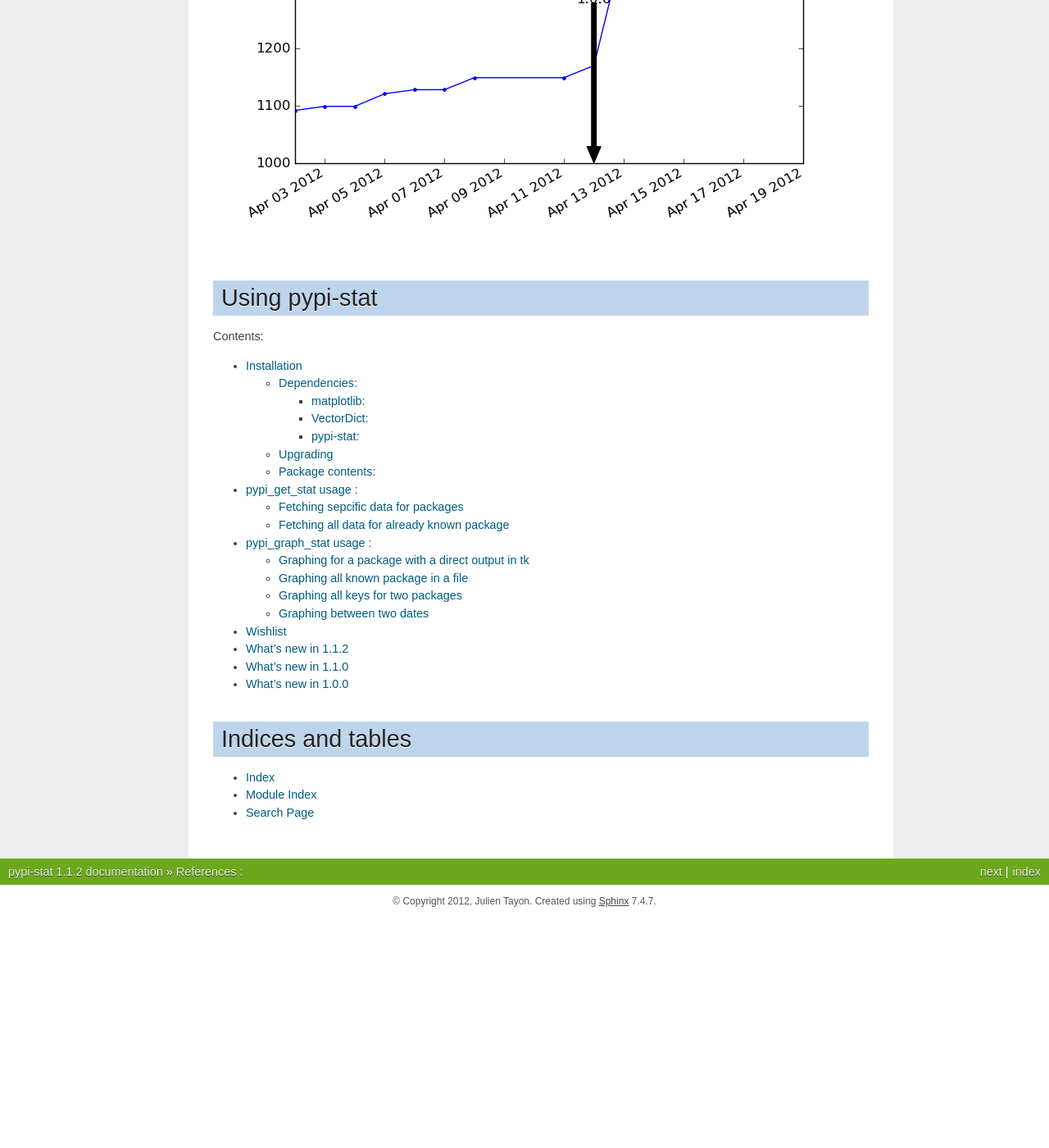
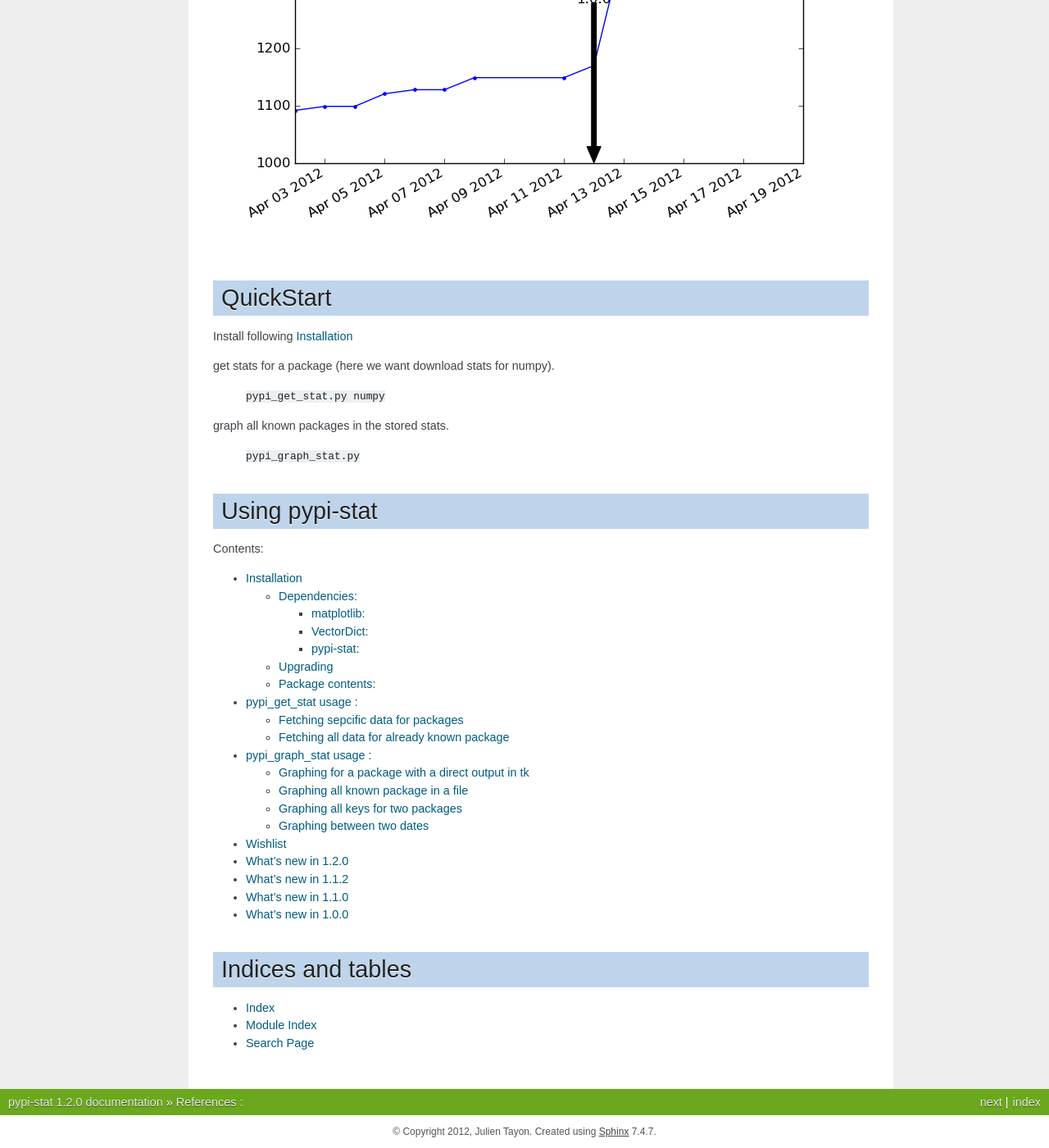
Before and after one commit to jul/pypi-stat, a Sphinx documentation site: the page built from docs/source/index.rst, in a window 1280 px wide and 1400 px high, scrolled down 1154 px. Shown: the whole window at 82% size. Built offline with Sphinx 7.4.7, drawn with Linux system fonts in a browser that asks for light colours; before the commit the page ends 2273 px from its top, so only the background shows below that; some of the changed text lies outside the part shown.

Commit message:
new version, new doc

```diff
--- a/docs/source/conf.py
+++ b/docs/source/conf.py
@@ -48,9 +48,9 @@ copyright = u'2012, Julien Tayon'
 # built documents.
 #
 # The short X.Y version.
-version = u'1.1.2'
+version = u'1.2.0'
 # The full version, including alpha/beta/rc tags.
-release = u'1.1.2'
+release = u'1.2.0'
 
 # The language for content autogenerated by Sphinx. Refer to documentation
 # for a list of supported languages.
--- a/docs/source/index.rst
+++ b/docs/source/index.rst
@@ -47,6 +47,19 @@ Example
 
 ..  image:: image/sample1.png
 
+QuickStart
+==========
+
+Install following :ref:`installation`
+
+get stats for a package (here we want download stats for numpy).
+
+ ``pypi_get_stat.py numpy``
+
+graph all known packages in the stored stats.
+
+ ``pypi_graph_stat.py``
+
 Using pypi-stat
 ===============
 
--- a/docs/source/installation.rst
+++ b/docs/source/installation.rst
@@ -1,3 +1,5 @@
+.. _installation:
+
 Installation
 ============
 
--- a/docs/source/new.rst
+++ b/docs/source/new.rst
@@ -4,6 +4,11 @@ Wishlist
  * Silent pypi_get_data.py (except for errors) for crontab use ;
  * removing release annotation optionnaly in plots ;
  * try to tell date auto formating to stop using hours when data are less than 3 days old.  :'(
+
+What's new in 1.2.0
+===================
+
+* bug : closed #1 glitch in yaxis formating if ymax > 80k
 
 What's new in 1.1.2
 ===================
--- a/setup.py
+++ b/setup.py
@@ -8,9 +8,10 @@ from distutils.core import setup
 
 setup(
         name='pypi-stat',
-        version='1.1.2',
+        version='1.2.0',
         author='Julien Tayon',
         author_email='julien@tayon.net',
+        bugtrack_url='https://github.com/jul/pypi-stat/issues',
         url= 'https://github.com/jul/pypi-stat',
         packages=[],
         scripts = [ 'pypi_get_stat.py', 'pypi_graph_stat.py' ],
```
